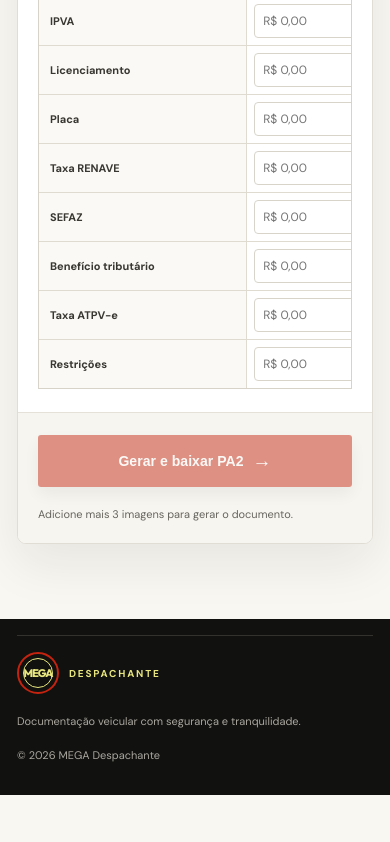
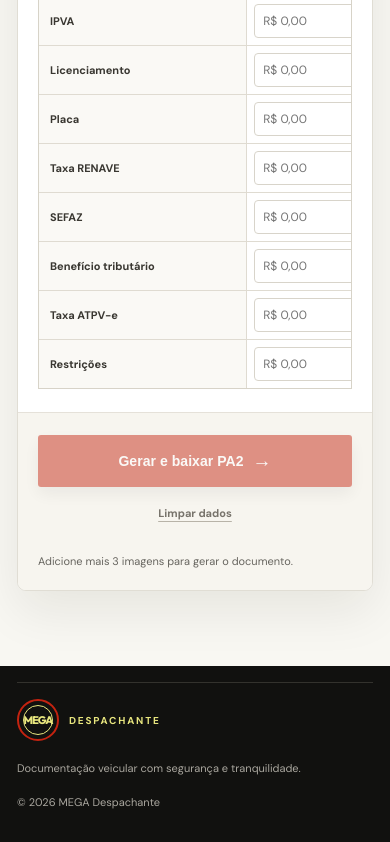
Before and after one commit to Amaralbit/MEGA-DESPACHANTE, a website with bundled scripts: page pa2.html in a window 390 px wide. Shown: the part 2650-3492 px from the top of the page. Before the commit the page ends 3445 px from the top, so only its background shows below. Built offline with nearby package versions, Linux system fonts and the light colour scheme.

Commit message:
Adiciona limpeza de dados ao PA2

```diff
--- a/pa2.html
+++ b/pa2.html
@@ -95,7 +95,10 @@
             </section>
 
             <div class="pa2-actions">
-              <button id="pa2-generate" class="button button-primary" type="submit" disabled>Gerar e baixar PA2 <span>→</span></button>
+              <div class="pa2-action-buttons">
+                <button id="pa2-generate" class="button button-primary" type="submit" disabled>Gerar e baixar PA2 <span>→</span></button>
+                <button id="pa2-clear-data" class="pa2-clear-button" type="button">Limpar dados</button>
+              </div>
               <p id="pa2-action-note">Adicione pelo menos 3 imagens para gerar o documento.</p>
             </div>
             <div id="pa2-result" class="pa2-result" role="status" aria-live="polite" hidden></div>
--- a/pa2.js
+++ b/pa2.js
@@ -300,6 +300,7 @@ const initPa2 = () => {
   const actionNote = document.getElementById('pa2-action-note');
   const result = document.getElementById('pa2-result');
   const clearDocumentButton = document.getElementById('pa2-clear-document');
+  const clearDataButton = document.getElementById('pa2-clear-data');
   if (!form || !input || !dropzone || !list || !tableBody || !generateButton) return;
 
   let entries = [];
@@ -490,6 +491,20 @@ const initPa2 = () => {
       option.checked = false;
     });
   });
+  clearDataButton?.addEventListener('click', () => {
+    if (!window.confirm('Limpar todos os dados do PA2? As imagens e os campos preenchidos serão apagados.')) return;
+
+    entries.forEach(releaseEntry);
+    entries = [];
+    form.reset();
+    input.value = '';
+    result.hidden = true;
+    result.textContent = '';
+    result.classList.remove('pa2-result--error');
+    setMessage('Todos os dados do PA2 foram limpos.', 'success');
+    renderList();
+    dropzone.focus();
+  });
 
   form.addEventListener('submit', async (event) => {
     event.preventDefault();
--- a/styles.css
+++ b/styles.css
@@ -2118,6 +2118,33 @@ body.protected-pdf-open{overflow:hidden}.protected-pdf-dialog[hidden]{display:no
   transform: none;
 }
 
+.pa2-action-buttons {
+  display: flex;
+  align-items: center;
+  gap: 17px;
+}
+
+.pa2-clear-button {
+  min-height: 42px;
+  padding: 8px 2px;
+  background: transparent;
+  color: #77736b;
+  font: 700 11px "DM Sans", sans-serif;
+  text-decoration: underline;
+  text-decoration-color: #b8b3a8;
+  text-underline-offset: 4px;
+}
+
+.pa2-clear-button:hover {
+  color: var(--red);
+  text-decoration-color: var(--red);
+}
+
+.pa2-clear-button:focus-visible {
+  outline: 2px solid var(--red);
+  outline-offset: 3px;
+}
+
 .pa2-actions p {
   margin: 0;
   color: var(--muted);
@@ -2243,6 +2270,12 @@ body.protected-pdf-open{overflow:hidden}.protected-pdf-dialog[hidden]{display:no
     width: 100%;
   }
 
+  .pa2-action-buttons {
+    align-items: stretch;
+    flex-direction: column;
+    gap: 5px;
+  }
+
   .pa2-actions p {
     text-align: left;
   }
```
Also changed, not shown: tests/pa2.test.mjs (+12 -0 lines).
